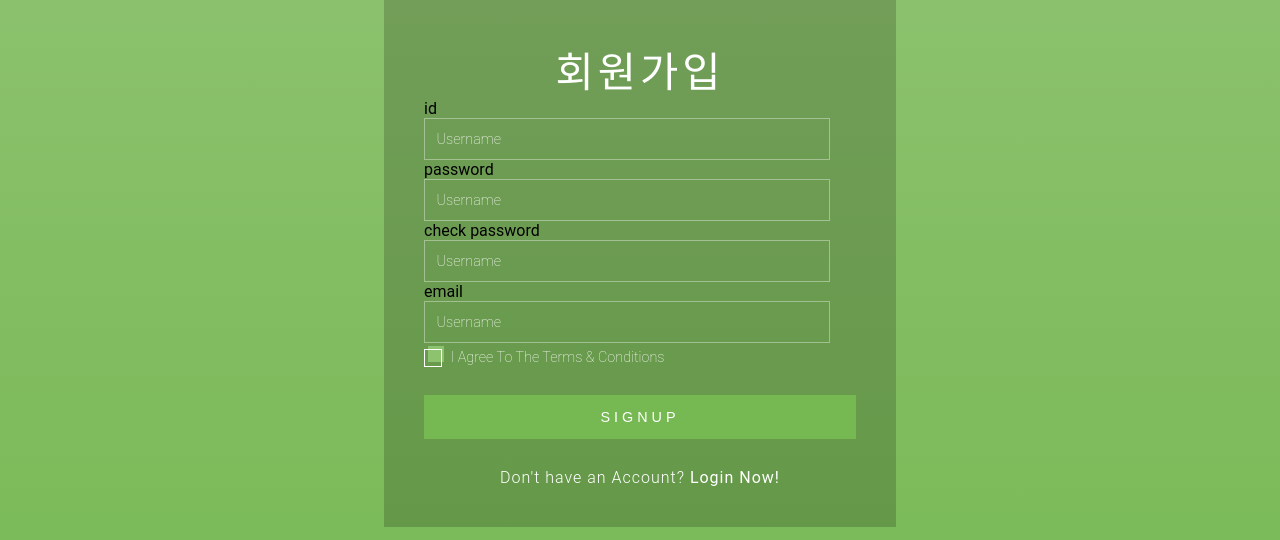
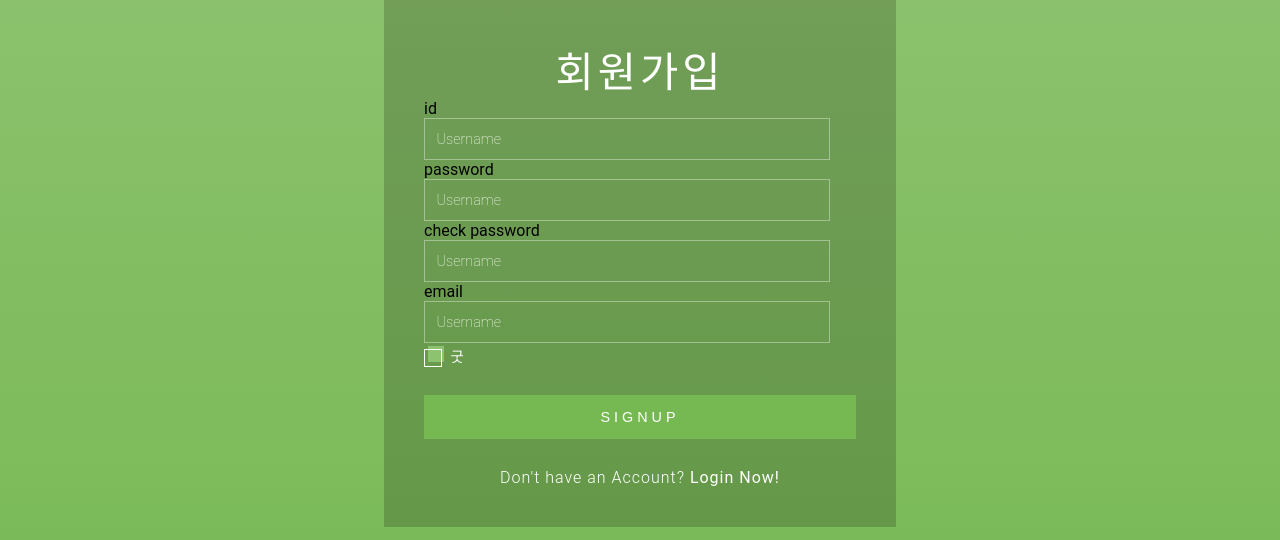
Before and after one commit to dfkjdsfisdjfk/AIVLE_TEAM23_BigProject, a Django app: page /accounts/signup2/ in a window 1280 px wide. Shown: the part 81-621 px from the top of the page. Run offline with Django 4.2, Linux system fonts and the light colour scheme.

Commit message:
signup2 메시지 수정

```diff
--- a/tasty_korean_language/accounts/templates/registration/signup2.html
+++ b/tasty_korean_language/accounts/templates/registration/signup2.html
@@ -24,7 +24,7 @@
                             <div class="wthree-text">
                                 <label class="anim">
                                     <input type="checkbox" class="checkbox" required="">
-                                    <span>I Agree To The Terms & Conditions</span>
+                                    <span>굿</span>
                                 </label>
                                 <div class="clear"> </div>
                             </div>
```
